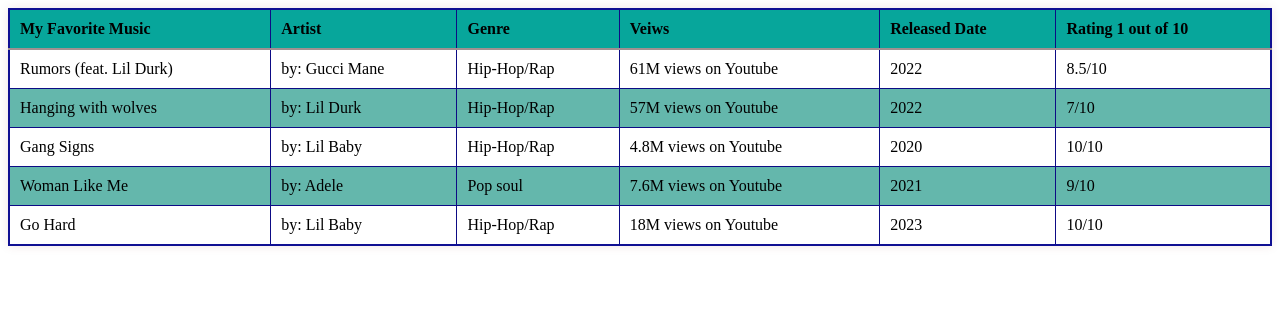
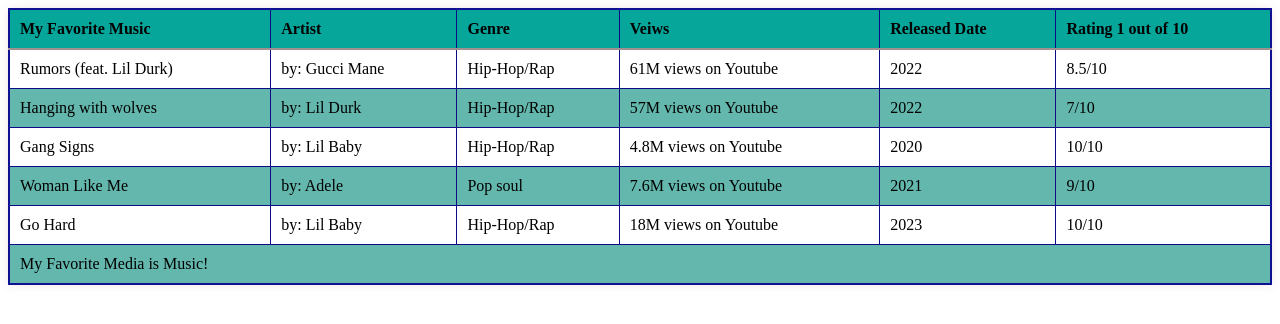
Before and after one commit to Sarahmasur/csit121, a plain HTML site: page lab07/index.html in a window 1280 px wide. Drawn offline with Linux system fonts and the light colour scheme.

Commit message:
Add files via upload

```diff
--- a/lab07/index.html
+++ b/lab07/index.html
@@ -58,6 +58,9 @@
             <td>2023</td>
             <td>10/10</td>
         </tr>
+       <tr>
+            <td colspan="6" class="center-text">My Favorite Media is Music!</td>
+        </tr>
     </tbody>
 </table>
 </body>
```
Lines whose indentation alone changed are shown as unchanged.
